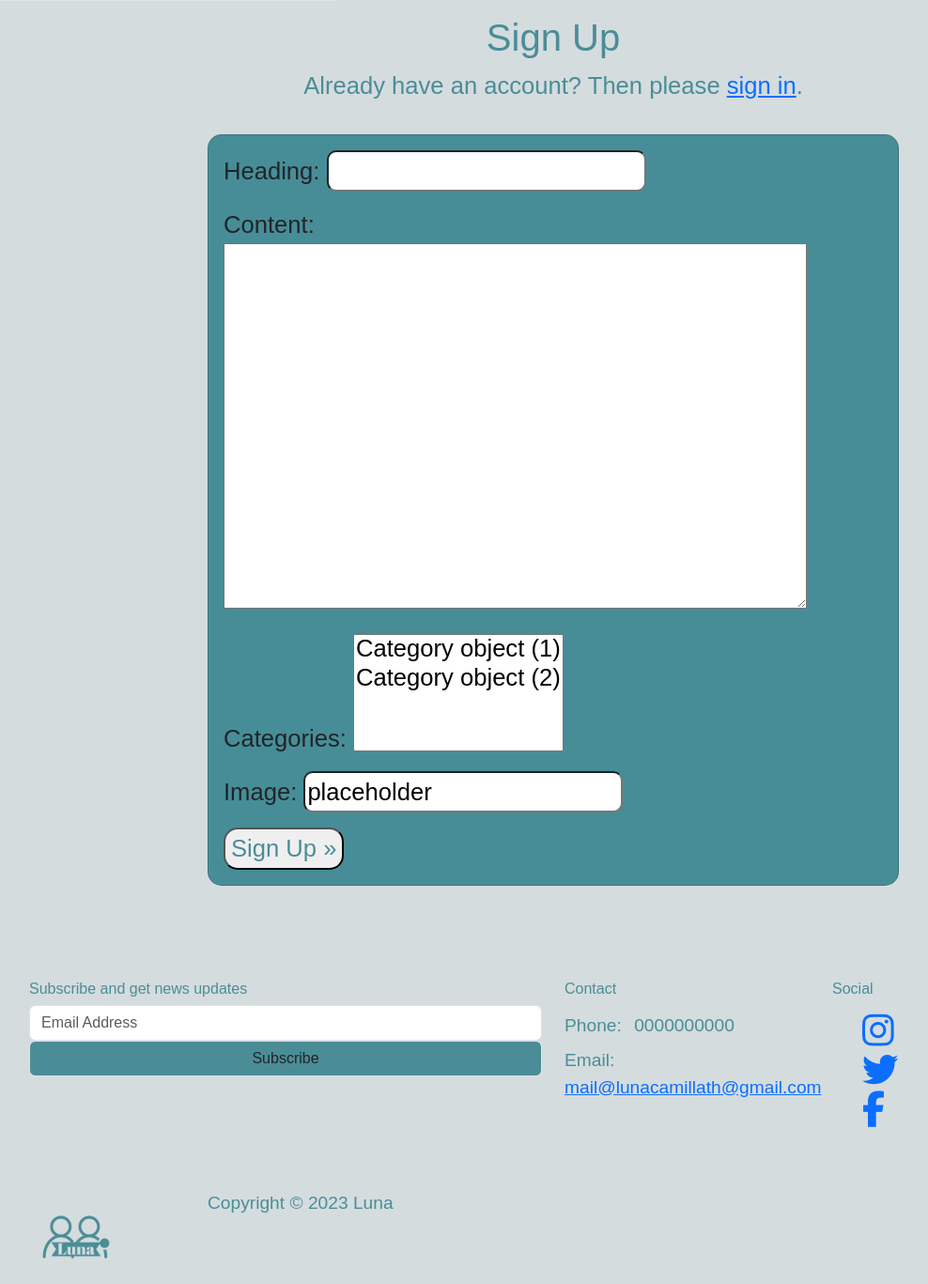
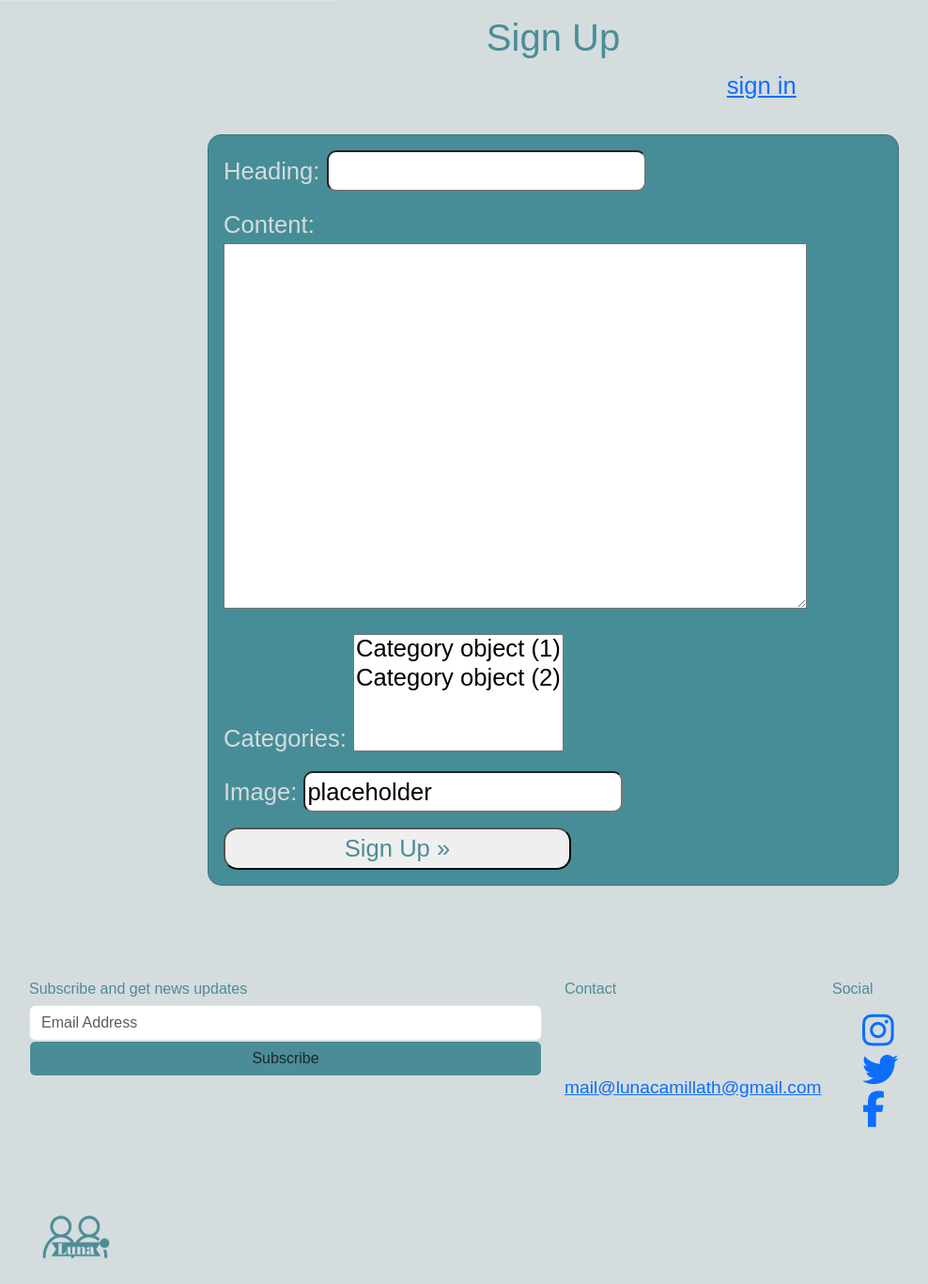
Before and after one commit to CamillaTH/portfolio-4, a Django app: template templates/account/signup.html in a window 1280 px wide. Shown: the part 473-1840 px from the top of the page at 94% size, without its empty margins (51-1039 px from the left). Run offline with Django 3.2, Linux system fonts and the light colour scheme; the template is opened without the code that fills it: values that come from a table or form of the project are taken from there, others are empty; data comes from the database, SQL or seed files in the repository; some libraries are stand-ins or nearby versions; some web fonts are replaced.

Commit message:
added another test for like comment view and added styles to login and register page

```diff
--- a/static/css/style.css
+++ b/static/css/style.css
@@ -199,11 +199,33 @@ ul {
 /*---------------------------------------
   Register
 -----------------------------------------*/
-.register {
+.register-page {
   background-color: #478d97;
   border-radius: 15px;
+}
+.register-page label, p {
+  color:#D4DCDE
 }
 
 #signup_form input {
   border-radius: 10px;
 }
+#signup_form button {
+  width: 370px;
+}
+
+/*---------------------------------------
+  sign in
+-----------------------------------------*/
+.login-page {
+  background-color: #478d97;
+}
+.login-page label, p{
+  color:#D4DCDE
+}
+#login_form button {
+  width: 370px;
+}
+#login_form input {
+  border-radius: 10px;
+}
--- a/templates/account/signup.html
+++ b/templates/account/signup.html
@@ -13,7 +13,7 @@
  </div>
   <div class="row">
     <div class="col-md-8 mt-3 offset-md-2">
-      <div class="card card-4 register">
+      <div class="card card-4 register-page">
         <div class="card-body">
           <form class="signup" id="signup_form" method="post" action="{% url 'account_signup' %}">
             {% csrf_token %}
@@ -21,7 +21,7 @@
             {% if redirect_field_value %}
             <input type="hidden" name="{{ redirect_field_name }}" value="{{ redirect_field_value }}" />
             {% endif %}
-            <button type="submit">{% trans "Sign Up" %} &raquo;</button>
+            <button id="signup_button" type="submit">{% trans "Sign Up" %} &raquo;</button>
           </form>
         </div>
      </div>
```
Also changed, not shown: portfolio4/tests.py (+21 -0 lines), templates/account/login.html (+14 -4 lines).
